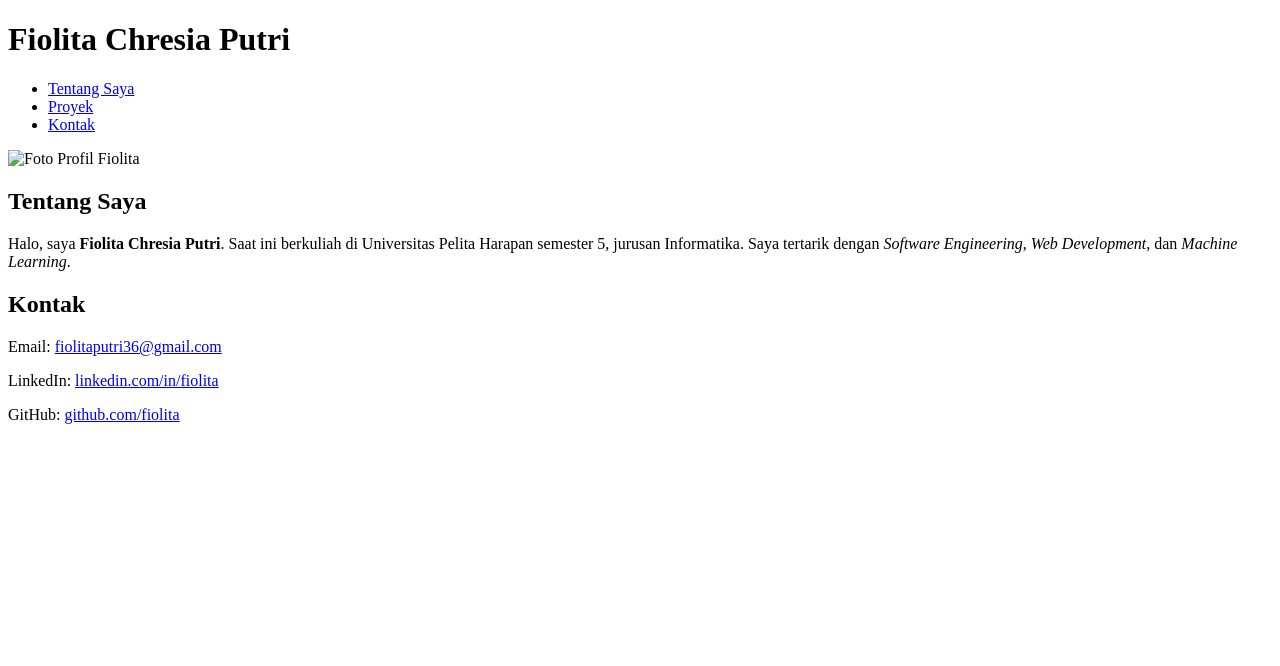
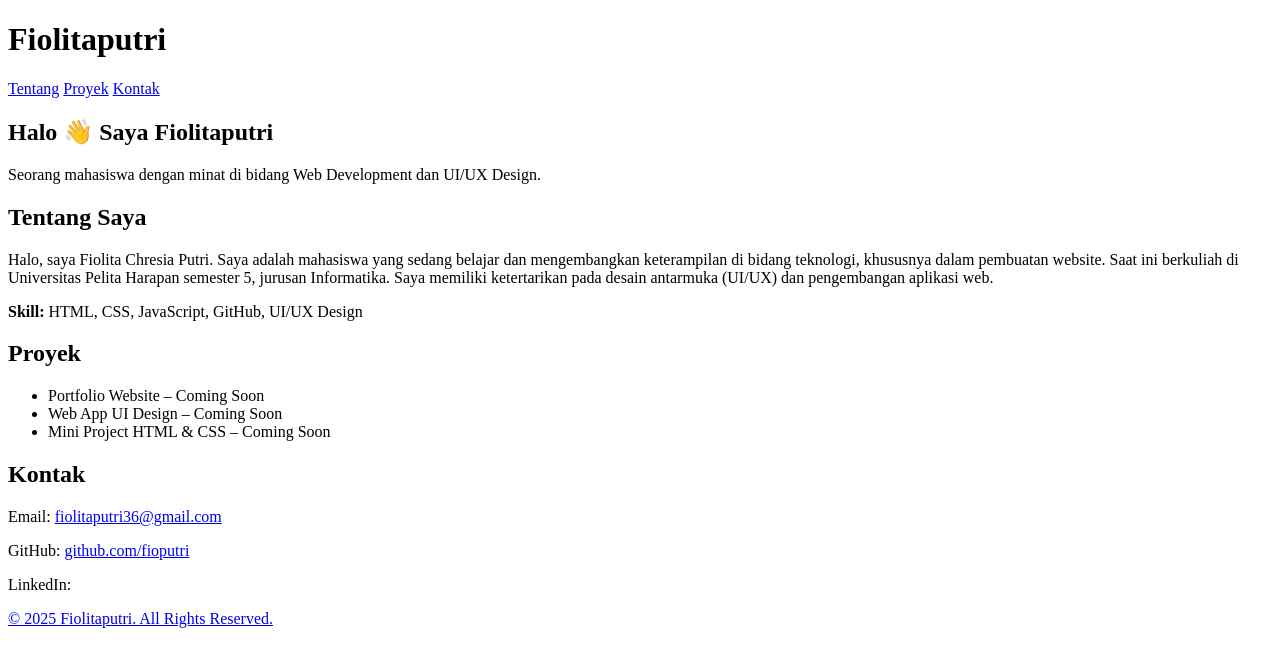
Before and after one commit to fioputri/fiolitaputri.github.io, a plain HTML site: page index.html in a window 1280 px wide. Drawn offline with Linux system fonts and the light colour scheme.

Commit message:
Update index.html

```diff
--- a/index.html
+++ b/index.html
@@ -2,31 +2,60 @@
 <html lang="id">
 <head>
   <meta charset="UTF-8">
-  <title>Portofolio - Fiolita Chresia Putri</title>
+  <meta name="viewport" content="width=device-width, initial-scale=1.0">
+  <title>Portofolio - Fiolitaputri</title>
 </head>
 <body>
-  <!-- Judul Utama -->
-  <h1>Fiolita Chresia Putri</h1>
 
-  <!-- Navigasi -->
-  <ul>
-    <li><a href="#tentang">Tentang Saya</a></li>
-    <li><a href="#proyek">Proyek</a></li>
-    <li><a href="#kontak">Kontak</a></li>
-  </ul>
+  <!-- Header / Navigation -->
+  <header>
+    <h1>Fiolitaputri</h1>
+    <nav>
+      <a href="#about">Tentang</a>
+      <a href="#projects">Proyek</a>
+      <a href="#contact">Kontak</a>
+    </nav>
+  </header>
 
-  <!-- Foto Profil -->
-  <img src="images/profil.jpg" alt="Foto Profil Fiolita" width="200">
+  <!-- Hero Section -->
+  <section id="hero">
+    <h2>Halo 👋 Saya Fiolitaputri</h2>
+    <p>Seorang mahasiswa dengan minat di bidang Web Development dan UI/UX Design.</p>
+  </section>
 
-  <!-- Tentang Saya -->
-  <h2 id="tentang">Tentang Saya</h2>
-  <p>Halo, saya <b>Fiolita Chresia Putri</b>. Saat ini berkuliah di Universitas Pelita Harapan semester 5, jurusan Informatika.
-     Saya tertarik dengan <i>Software Engineering</i>, <i>Web Development</i>, dan <i>Machine Learning</i>.</p>
+  <!-- About Section -->
+  <section id="about">
+    <h2>Tentang Saya</h2>
+    <p>
+      Halo, saya Fiolita Chresia Putri. Saya adalah mahasiswa yang sedang belajar dan mengembangkan keterampilan di bidang teknologi, khususnya dalam pembuatan website.
+      Saat ini berkuliah di Universitas Pelita Harapan semester 5, jurusan Informatika.
+      Saya memiliki ketertarikan pada desain antarmuka (UI/UX) dan pengembangan aplikasi web.
+    </p>
+    <p><strong>Skill:</strong> HTML, CSS, JavaScript, GitHub, UI/UX Design</p>
+  </section>
 
-  <!-- Kontak -->
-  <h2 id="kontak">Kontak</h2>
-  <p>Email: <a href="mailto:fiolitaoutri36@gmail.com">fiolitaputri36@gmail.com</a></p>
-  <p>LinkedIn: <a href="https://linkedin.com/in/fiolita" target="_blank">linkedin.com/in/fiolita</a></p>
-  <p>GitHub: <a href="https://www.linkedin.com/in/fiolita-chresia-putri-6639a12a5?utm_source=share&utm_campaign=share_via&utm_content=profile&utm_medium=ios_app" target="_blank">github.com/fiolita</a></p>
+  <!-- Projects Section -->
+  <section id="projects">
+    <h2>Proyek</h2>
+    <ul>
+      <li>Portfolio Website – Coming Soon</li>
+      <li>Web App UI Design – Coming Soon</li>
+      <li>Mini Project HTML & CSS – Coming Soon</li>
+    </ul>
+  </section>
+
+  <!-- Contact Section -->
+  <section id="contact">
+    <h2>Kontak</h2>
+    <p>Email: <a href="mailto:fiolitaputri36@gmail.com">fiolitaputri36@gmail.com</a></p>
+    <p>GitHub: <a href="https://github.com/fioputri" target="_blank">github.com/fioputri</a></p>
+    <p>LinkedIn: <a href="https://www.linkedin.com/in/fiolita-chresia-putri-6639a12a5?utm_source=share&utm_campaign=share_via&utm_content=profile&utm_medium=ios_app"</a></p>
+  </section>
+
+  <!-- Footer -->
+  <footer>
+    <p>© 2025 Fiolitaputri. All Rights Reserved.</p>
+  </footer>
+
 </body>
 </html>
```
